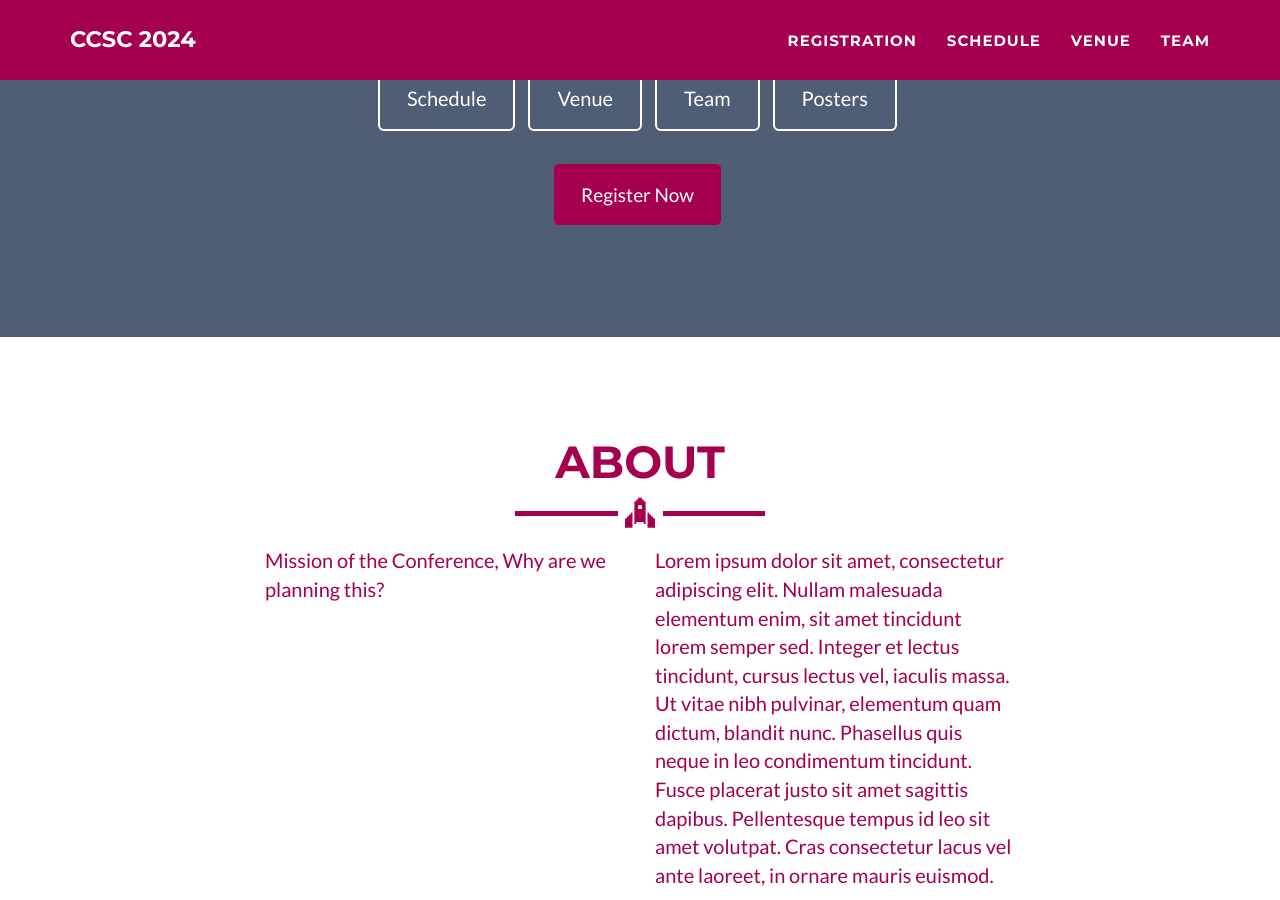
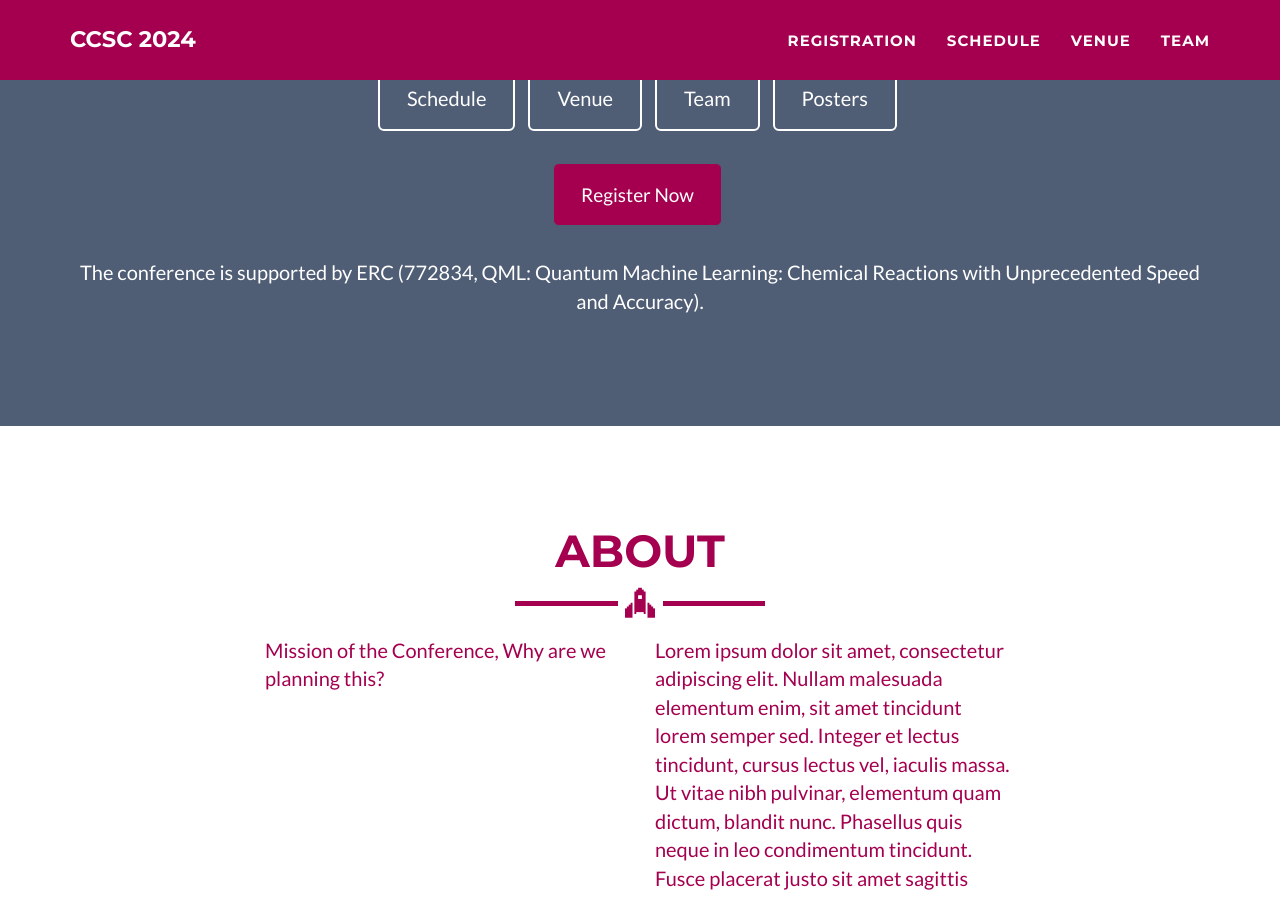
Before and after one commit to ccsc2024/ccsc2024.github.io, a Jekyll site: the page built from _posts/2022-05-21-Day1.md, in a window 1280 px wide and 900 px high, scrolled down 872 px. Built offline with Jekyll 4.4.1, drawn with Linux system fonts in a browser that asks for light colours.

Commit message:
Update header.html

```diff
--- a/_includes/header.html
+++ b/_includes/header.html
@@ -24,6 +24,10 @@
           <ul class="list-inline">
             <li ><a href="/registration/" class="btn btn-lg btn-success" style="background-color:#A4004F">Register Now</a></li>
           </ul>
+        <br>
+        <p>
+          The conference is supported by ERC (772834, QML: Quantum Machine Learning: Chemical Reactions with Unprecedented Speed and Accuracy).
+        </p>
       </div>
     </div>
   </div>
```
